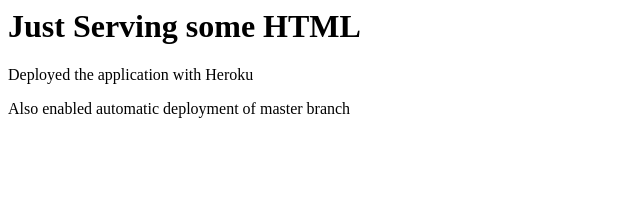
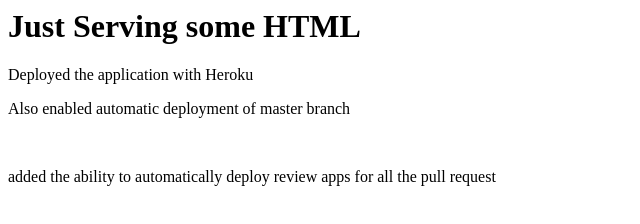
Before and after one commit to PradyumanAgrawal/Integration-test-repo, a website: page views/index.html in a window 1280 px wide. Shown: the whole page, without its empty margins (0-640 px from the left). Drawn offline with Linux system fonts and the light colour scheme.

Commit message:
Automatically deploy review apps for pull request

```diff
--- a/views/index.html
+++ b/views/index.html
@@ -8,4 +8,6 @@
 		</h1>
 		<p>Deployed the application with Heroku</p>
 		<p>Also enabled automatic deployment of master branch</p>
+		<br>
+		<p>added the ability to automatically deploy review apps for all the pull request</p>
 </body>
```
